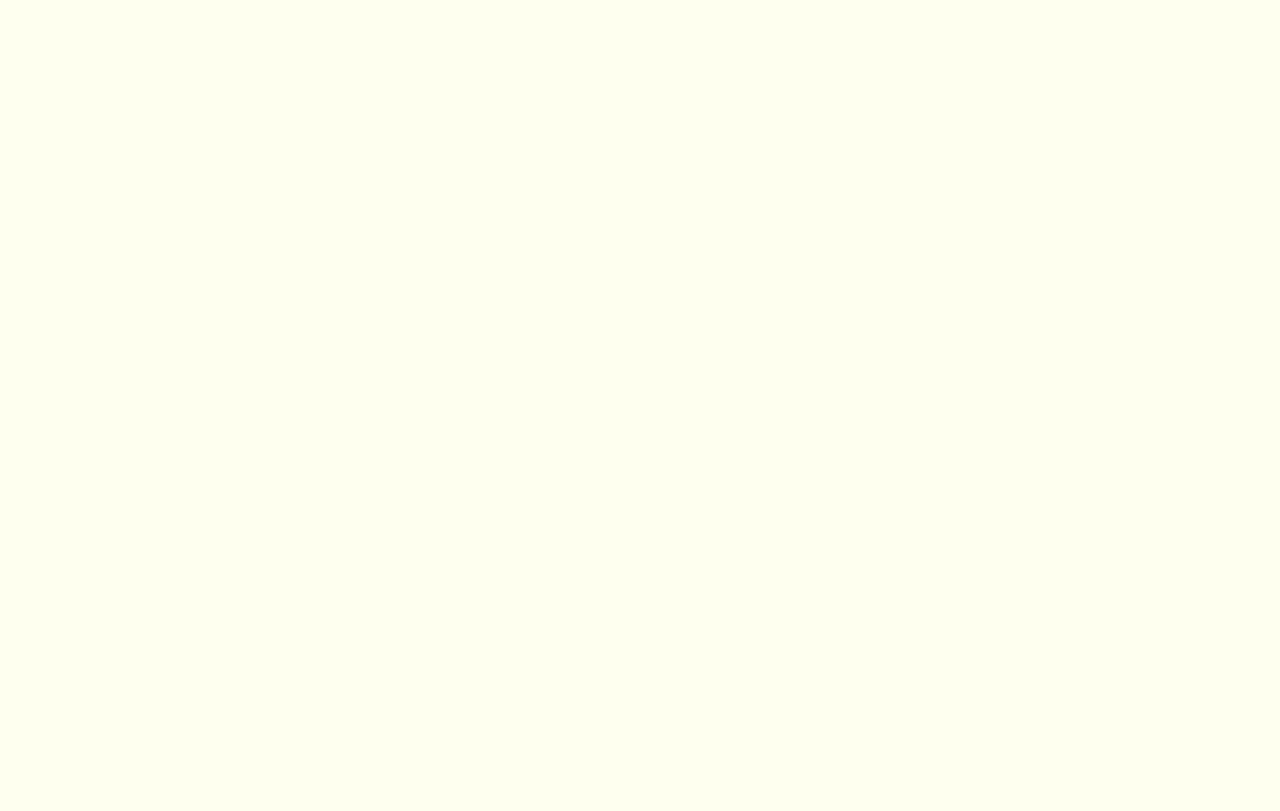
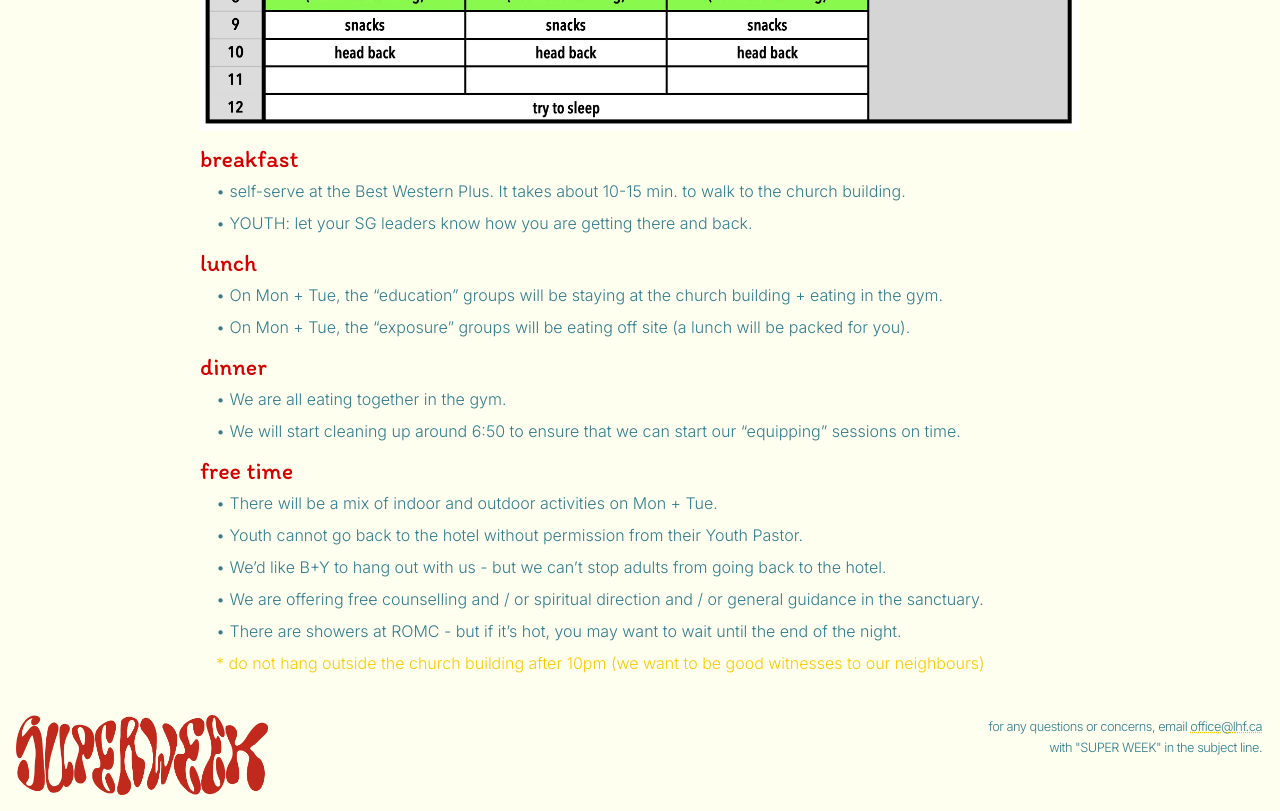
Before and after one commit to matthewlee01/superweek, a SvelteKit app: page /schedule in a window 1280 px wide. Before the commit this address had no page. Shown: the part 580-1391 px from the top of the page. Before the commit the page ends 800 px from the top, so only its background shows below. Built offline with nearby package versions, Linux system fonts and the light colour scheme.

Commit message:
footer + schedule + extra info

```diff
--- a/src/routes/+layout.svelte
+++ b/src/routes/+layout.svelte
@@ -4,8 +4,10 @@
   import "@fontsource/inter/300.css";
   import "@fontsource/inter/500.css";
   import logo from "$lib/images/logo.png";
+  import footer from "$lib/images/footer.png";
   import { fade } from "svelte/transition";
   import { fly } from "svelte/transition";
+  import { page } from "$app/stores";
   import { afterNavigate } from "$app/navigation";
   let showMenu = false;
 
@@ -57,11 +59,38 @@
         href="/faq"
         class="display">faq</a
       >
+      <a
+        transition:fly={{
+          duration: 300,
+          x: -20,
+        }}
+        href="/schedule"
+        class="display">schedule</a
+      >
     </div>
   {/if}
   <div class="content">
     <slot />
   </div>
+  {#if $page.url.pathname !== "/"}
+    <div class="footer">
+      <div class="img-wrapper">
+        <img src={footer} alt="super week logo" />
+      </div>
+      <div class="contact">
+        <p>
+          for any questions or concerns, email
+          <a
+            href="mailto:&#x6f;&#x66;&#x66;&#x69;&#x63;&#x65;&#x40;&#x6c;&#x68;&#x66;&#x2e;&#x63;&#x61;"
+            ><span>office@l</span><span hidden>SPAM EMAIL BLOCK</span><span
+              >hf.ca</span
+            ></a
+          >
+        </p>
+        <p>with "SUPER WEEK" in the subject line.</p>
+      </div>
+    </div>
+  {/if}
 </div>
 
 <style>
@@ -135,12 +164,17 @@
     justify-content: center;
     padding: 1rem;
     padding-top: 0.25rem;
+    min-height: 100vh;
+    position: relative;
+    display: flex;
+    flex-direction: column;
+    justify-content: space-between;
   }
 
   .content {
     max-width: 880px;
     margin-top: 4rem;
-    padding-bottom: 5rem;
+    padding-bottom: 2rem;
   }
 
   .display {
@@ -175,7 +209,7 @@
   }
 
   .menu-content a:nth-child(1) {
-    margin-left: 2rem;
+    margin-left: 2.5rem;
     rotate: 8deg;
   }
 
@@ -185,13 +219,19 @@
   }
 
   .menu-content a:nth-child(3) {
-    margin-left: 4rem;
-    rotate: -8deg;
+    margin-left: 3.5rem;
+    rotate: -10deg;
   }
 
   .menu-content a:nth-child(4) {
-    margin-right: 2rem;
-    rotate: 2deg;
+    margin-left: 2.5rem;
+    rotate: -4deg;
+  }
+
+  .menu-content a:nth-child(5) {
+    margin-top: -0.25rem;
+    margin-right: 0.5rem;
+    rotate: 4deg;
   }
 
   .menu-content {
@@ -211,4 +251,32 @@
     background-color: var(--white);
     color: var(--blue);
   }
+
+  .footer {
+    display: flex;
+    width: 100%;
+    justify-content: space-between;
+    height: min-content;
+  }
+
+  .img-wrapper {
+    display: flex;
+    align-items: stretch;
+    max-width: 45%;
+    max-height: 5rem;
+  }
+
+  .img-wrapper img {
+    height: 100%;
+  }
+  .contact {
+    text-align: right;
+    font-size: 0.8rem;
+    max-width: 50%;
+    letter-spacing: -0.5px;
+  }
+
+  .contact p {
+    margin: 0.125rem;
+  }
 </style>
--- a/src/routes/faq/+page.svelte
+++ b/src/routes/faq/+page.svelte
@@ -19,6 +19,10 @@
     soap, etc.), so bring everything else. if you like taking notes, bring a
     notebook and a writing instrument. you should also bring your bible or bible
     app.
+  </p>
+  <p>
+    if you'll be younger than 19 for the retreat, you'll also need to bring a
+    signed waiver.
   </p>
 
   <p class="q">where are we meeting?</p>
@@ -74,6 +78,19 @@
     if you are in HS, you are not allowed to go off site without permission.
   </p>
 
+  <p class="q">what will we do during small group quiet time?</p>
+  <p>On Mon + Tue mornings, we are going to start our day by...</p>
+  <p>• 9:00 - singing, sitting, and praying</p>
+  <p>• 9:10 - individual time with God</p>
+  <p>• 9:20 - SG sharing</p>
+  <p>&emsp;‣ what did you learn about the character or ways of God?</p>
+  <p>&emsp;‣ what questions do you have?</p>
+  <p>&emsp;‣ what could God be telling / asking you?</p>
+  <p>
+    • 9:50 - wrap-up* (end time may vary for the groups heading out to their
+    Exposure trip)
+  </p>
+
   <p class="q">what will we do during the organized free time?</p>
   <p>
     there will be a mix of indoor and outdoor activities. if you plan on being
--- /dev/null
+++ b/src/routes/schedule/+page.svelte
@@ -0,0 +1,49 @@
+<script>
+  import schedule from "$lib/images/sw-schedule.webp";
+</script>
+
+<h1>schedule</h1>
+<h5>aug 11-14</h5>
+<img src={schedule} alt="schedule" />
+<h3>breakfast</h3>
+<p>
+  • self-serve at the Best Western Plus. It takes about 10-15 min. to walk to
+  the church building.
+</p>
+<p>• YOUTH: let your SG leaders know how you are getting there and back.</p>
+<h3>lunch</h3>
+<p>
+  • On Mon + Tue, the “education” groups will be staying at the church building
+  + eating in the gym.
+</p>
+<p>
+  • On Mon + Tue, the “exposure” groups will be eating off site (a lunch will be
+  packed for you).
+</p>
+<h3>dinner</h3>
+<p>• We are all eating together in the gym.</p>
+<p>
+  • We will start cleaning up around 6:50 to ensure that we can start our
+  “equipping” sessions on time.
+</p>
+<h3>free time</h3>
+<p>• There will be a mix of indoor and outdoor activities on Mon + Tue.</p>
+<p>• Youth cannot go back to the hotel without permission from their Youth Pastor.</p>
+<p>• We’d
+like B+Y to hang out with us - but we can’t stop adults from going back to the hotel.</p>
+<p>• We are offering free counselling and / or spiritual direction and / or general
+guidance in the sanctuary.</p>
+<p>• There are showers at ROMC - but if it’s hot, you may
+want to wait until the end of the night.</p>
+<p class="asterisk">* do not hang outside the church building
+after 10pm (we want to be good witnesses to our neighbours)</p>
+
+<style>
+  img {
+    width: 100%;
+  }
+
+	.asterisk {
+		color: var(--yellow);
+	}
+</style>
```
Also changed, not shown: src/lib/images/footer.png (added), src/lib/images/sw-schedule.webp (added).
